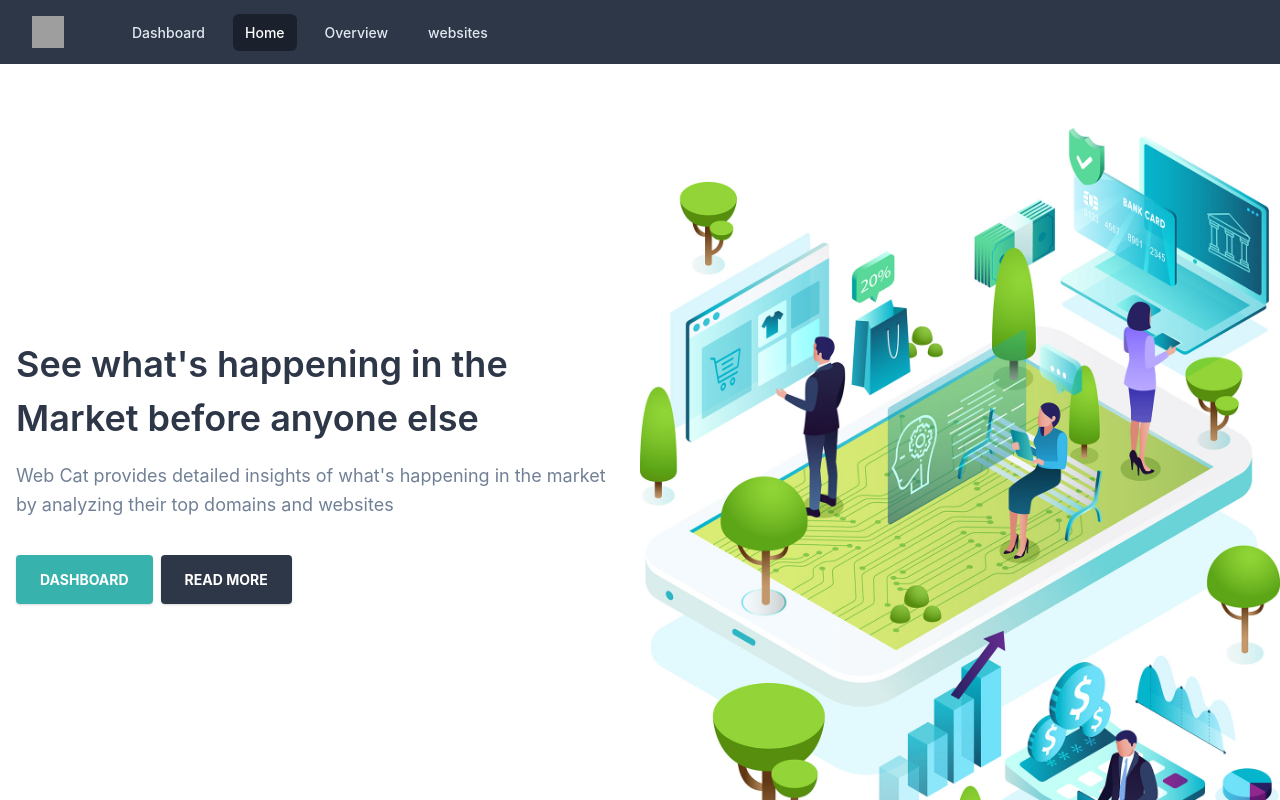
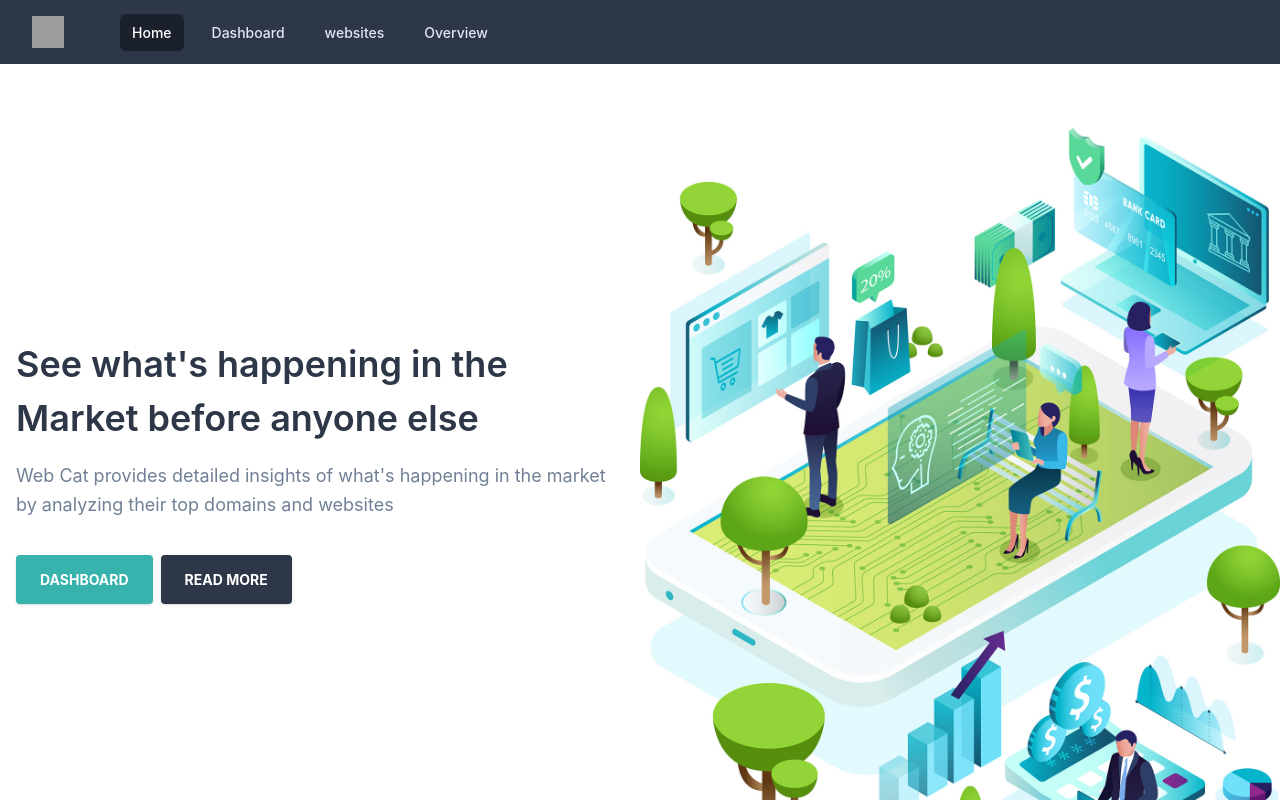
Before and after one commit to StTronn/web_cat, a React (Create React App) app: page / in a window 1280 px wide. Shown: the top 800 px of the page. Built offline with nearby package versions, Linux system fonts and the light colour scheme; grey boxes are pictures that could not be loaded.

Commit message:
changed positon in navbar

```diff
--- a/src/components/NavBar.js
+++ b/src/components/NavBar.js
@@ -24,16 +24,25 @@ export default function () {
               <div className="hidden md:block">
                 <div className="ml-10 flex items-baseline">
                   <Link
+                    to="/"
+                    className={path === "/" ? selectedClass : normalClass}
+                  >
+                    Home
+                  </Link>
+                  <Link
                     to="/dash"
                     className={path === "/dash" ? selectedClass : normalClass}
                   >
                     Dashboard
                   </Link>
+
                   <Link
-                    to="/"
-                    className={path === "/" ? selectedClass : normalClass}
+                    to="/websites"
+                    className={
+                      path === "/websites" ? selectedClass : normalClass
+                    }
                   >
-                    Home
+                    websites
                   </Link>
                   <Link
                     to="/overview"
@@ -42,14 +51,6 @@ export default function () {
                     }
                   >
                     Overview
-                  </Link>
-                  <Link
-                    to="/websites"
-                    className={
-                      path === "/websites" ? selectedClass : normalClass
-                    }
-                  >
-                    websites
                   </Link>
                 </div>
               </div>
```
